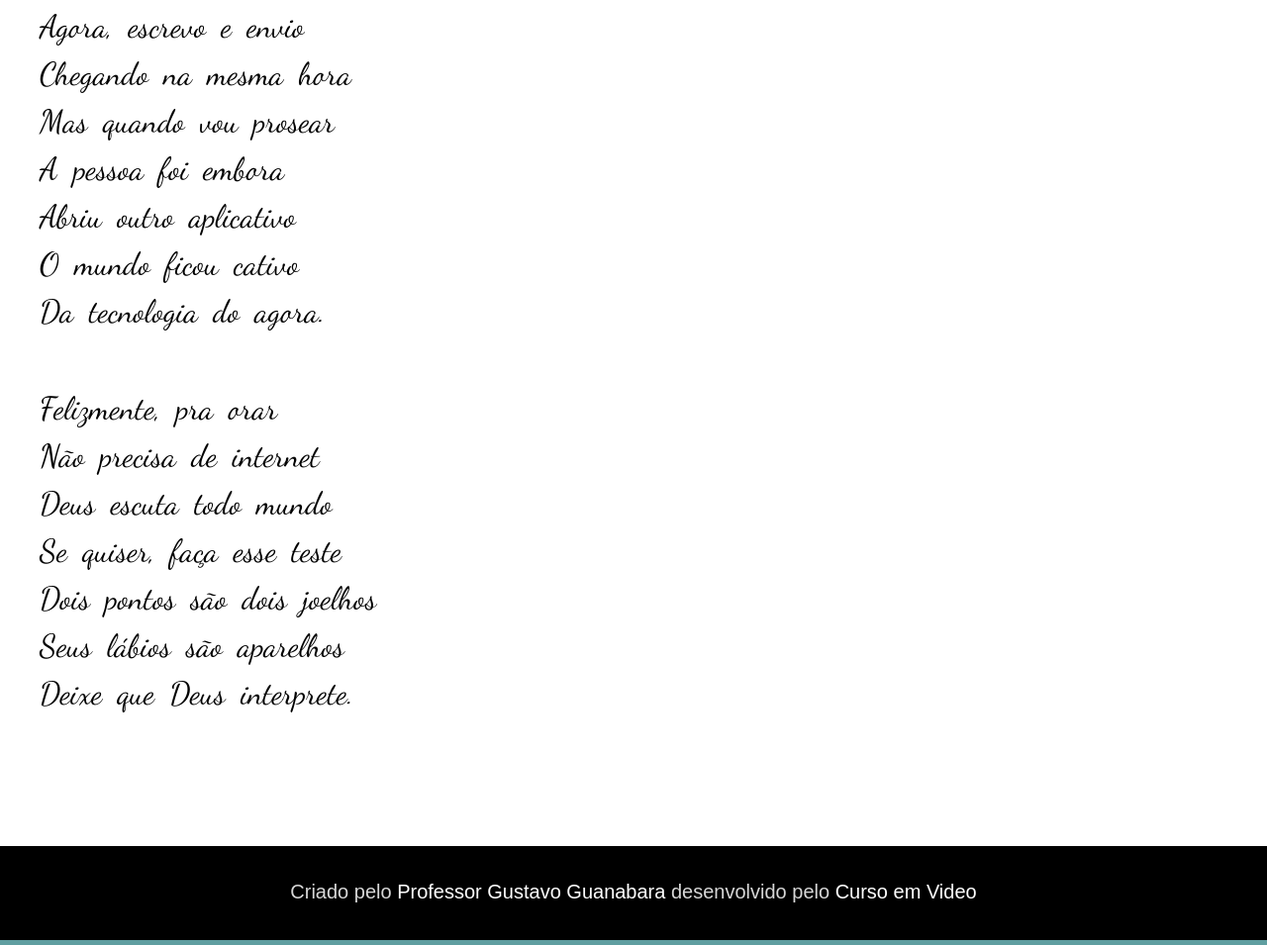
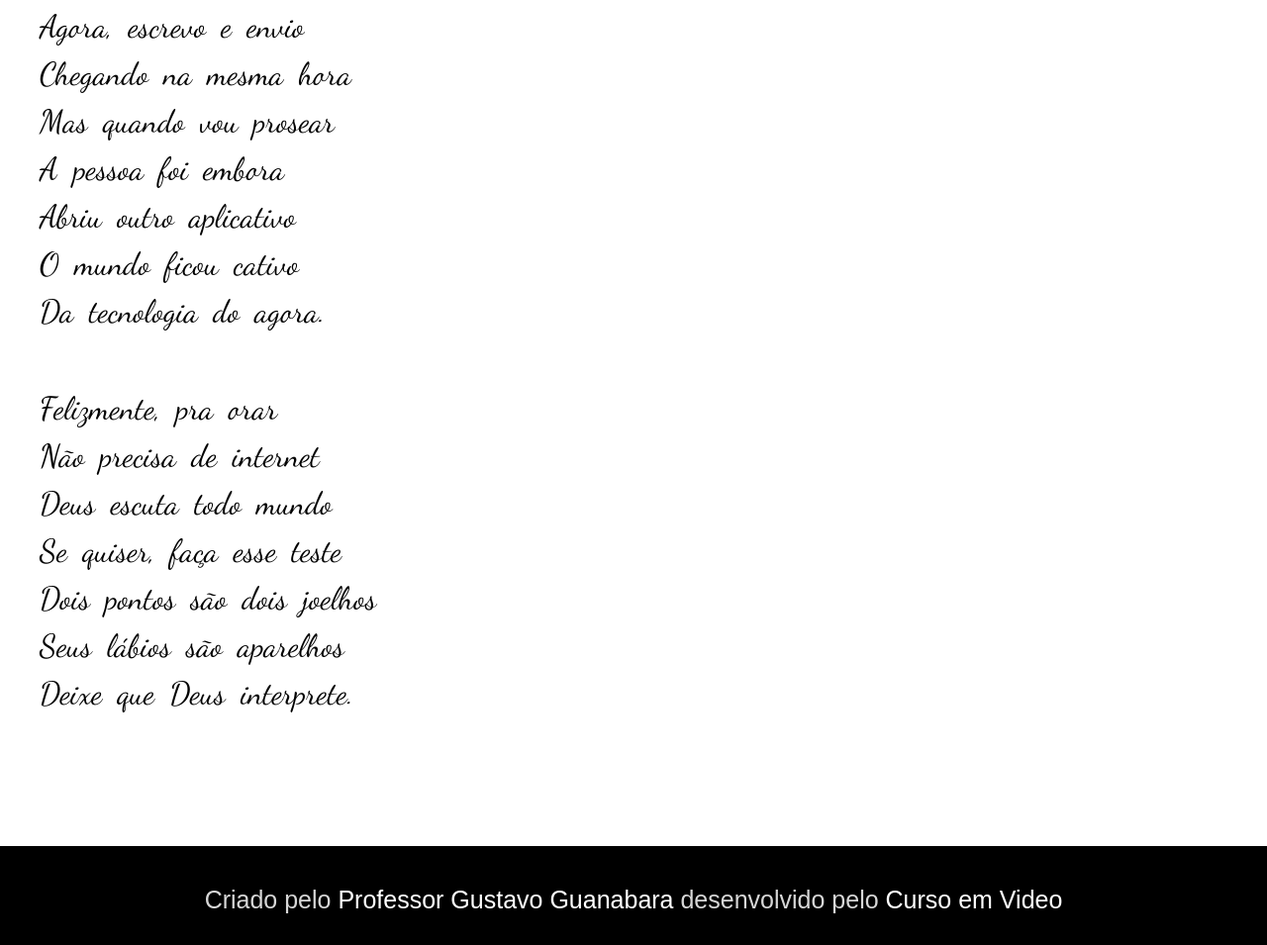
Before and after one commit to RyanBrynner/projeto-cordel, a plain HTML site: page index.html in a window 1280 px wide. Shown: the part 2792-3747 px from the top of the page at 99% size. Drawn offline with Linux system fonts and the light colour scheme.

Commit message:
atualizei agora deve funcionar

```diff
--- a/style.css
+++ b/style.css
@@ -105,15 +105,15 @@ section.imagem#img-02{
 
 footer{
     background-color: var(--cor1);
-    height: 95px;
+    height: 100px;
 }
 
-footer p{
+footer > p{
     text-align: center;
     font-family: var(--font-normal);
-    padding: 35px;
     color: rgba(255, 255, 255, 0.845);
-    font-size: 20px;
+    padding-top: 40px;
+    font-size: 25px;
 }
 
 footer a{
```
